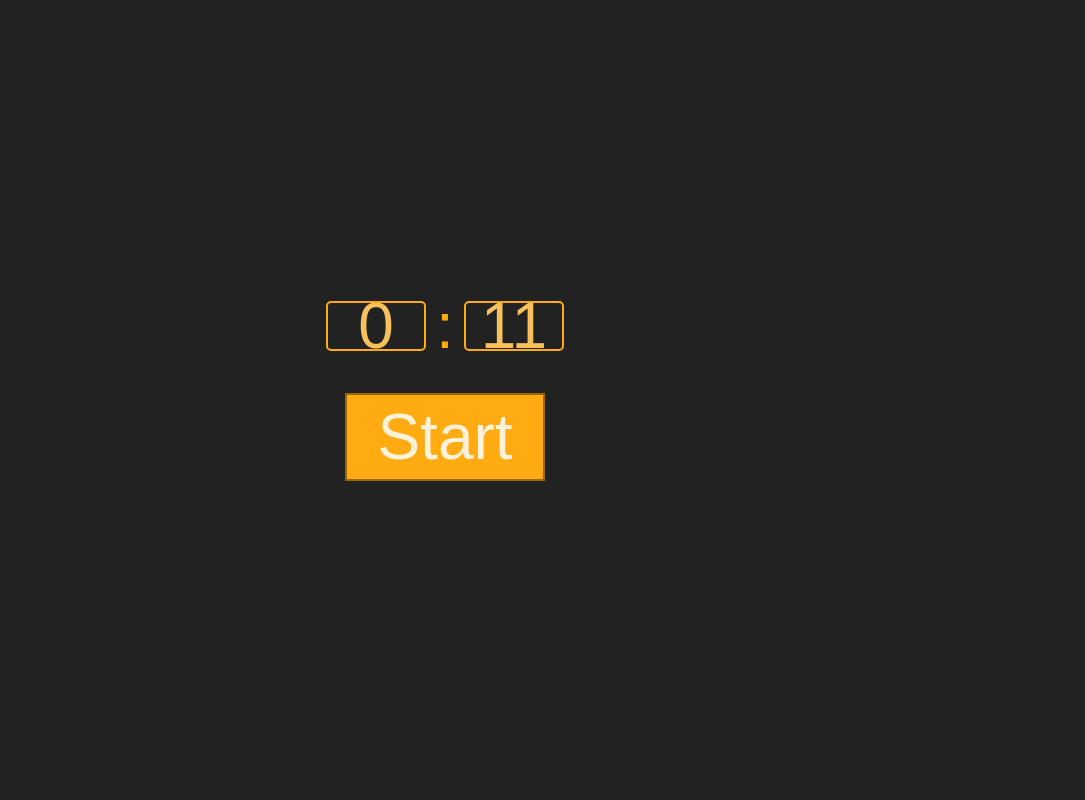
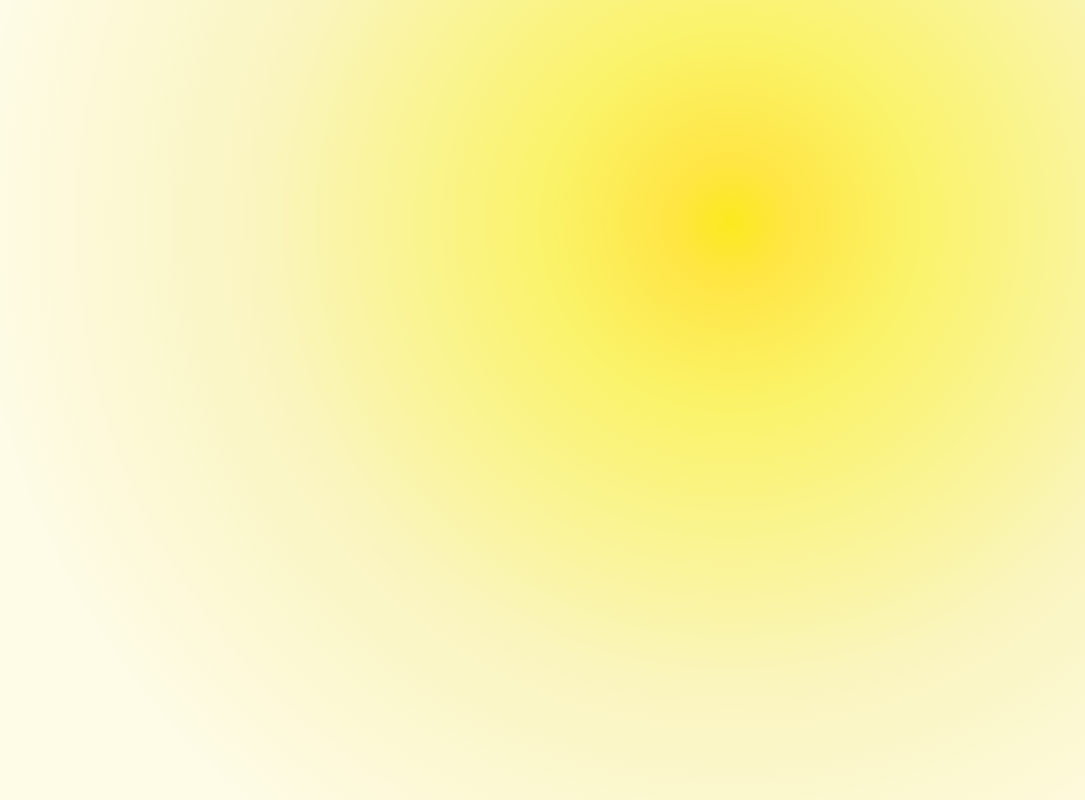
Before and after one commit to webprogramming260/class-utilities, a React (Vite) app: page / in a window 1280 px wide. Shown: the whole page, without its empty margins (195-1280 px from the left). Built offline with nearby package versions, Linux system fonts and the light colour scheme.

Commit message:
clean() small things with all utilities

```diff
--- a/src/app.jsx
+++ b/src/app.jsx
@@ -10,7 +10,7 @@ import Timer from './timer/timer';
 const utilities = ['blank', 'clock', 'joke', 'quote', 'timer', 'music'];
 
 export default function App() {
-  const [utility, setUtility] = React.useState('timer');
+  const [utility, setUtility] = React.useState('blank');
 
   function onClick() {
     setUtility((utility) => {
--- a/src/joke/joke.css
+++ b/src/joke/joke.css
@@ -9,5 +9,5 @@ body {
   text-align: center;
   padding: 0 10vw;
   color: rgb(227 221 163);
-  font: bold 5vw sans-serif;
+  font: 100 5vw sans-serif;
 }
--- a/src/music/music.css
+++ b/src/music/music.css
@@ -4,7 +4,7 @@
   align-items: center;
   width: 100%;
   font: 100 8vw sans-serif;
-  background-color: blueviolet;
+  background-color: #e2a92b;
 }
 
 .title {
--- a/src/music/music.jsx
+++ b/src/music/music.jsx
@@ -20,9 +20,14 @@ export default function Music() {
   }
 
   React.useEffect(() => {
+    return () => {
+      audio.pause();
+    };
+  }, []);
+
+  React.useEffect(() => {
     audio.addEventListener('ended', playNextAudio);
     return () => {
-      audio.pause();
       audio.removeEventListener('ended', playNextAudio);
     };
   }, [audio, playPos]);
--- a/src/quote/quote.jsx
+++ b/src/quote/quote.jsx
@@ -2,7 +2,7 @@ import React from 'react';
 import './quote.css';
 
 export default function Quote({ onClick }) {
-  const [quoteData, setQuoteData] = React.useState('');
+  const [quoteData, setQuoteData] = React.useState({ quote: '', author: '...loading' });
   onClick = onClick || (() => {});
 
   React.useEffect(() => {
@@ -27,7 +27,6 @@ export default function Quote({ onClick }) {
     fetch('https://quote.cs260.click')
       .then((response) => response.json())
       .then((data) => {
-        console.log(data);
         setQuoteData(data);
       });
   }
--- a/src/timer/countdown.css
+++ b/src/timer/countdown.css
@@ -9,10 +9,10 @@
   margin: 0 10px;
 }
 
-.separator {
+.countdown-separator {
   align-items: center;
   color: #ffab11;
-  font-size: 1em;
+  font-size: 2rem;
 }
 @keyframes flash {
   0% {
--- a/src/timer/countdown.jsx
+++ b/src/timer/countdown.jsx
@@ -51,10 +51,10 @@ export default function Countdown({ minutes, seconds }) {
           document.querySelector('.timer').classList.add('timer-expired');
           document.querySelector('.timer').classList.remove('timer-flash');
         } else {
-          if (newTime.getTime() < 15000) {
+          if (newTime.getTime() <= 15000) {
             timerSecondNoise.play();
           }
-          if (newTime.getTime() < 5000) {
+          if (newTime.getTime() <= 5000) {
             document.querySelector('.timer').classList.add('timer-flash');
           }
         }
@@ -71,7 +71,7 @@ export default function Countdown({ minutes, seconds }) {
     <div className={`countdown`}>
       <Digit activePieces={minute1} />
       <Digit activePieces={minute2} />
-      <div className='separator'>:</div>
+      <div className='countdown-separator'>:</div>
       <Digit activePieces={second1} />
       <Digit activePieces={second2} />
     </div>
--- a/src/timer/timer.jsx
+++ b/src/timer/timer.jsx
@@ -5,8 +5,8 @@ import Countdown from './countdown';
 export default function Timer({ onClick }) {
   onClick = onClick || (() => {});
 
-  const [minutes, setMinutes] = React.useState(0);
-  const [seconds, setSeconds] = React.useState(11);
+  const [minutes, setMinutes] = React.useState(1);
+  const [seconds, setSeconds] = React.useState(0);
   const [displayTimer, setDisplayTimer] = React.useState(false);
 
   return (
```
